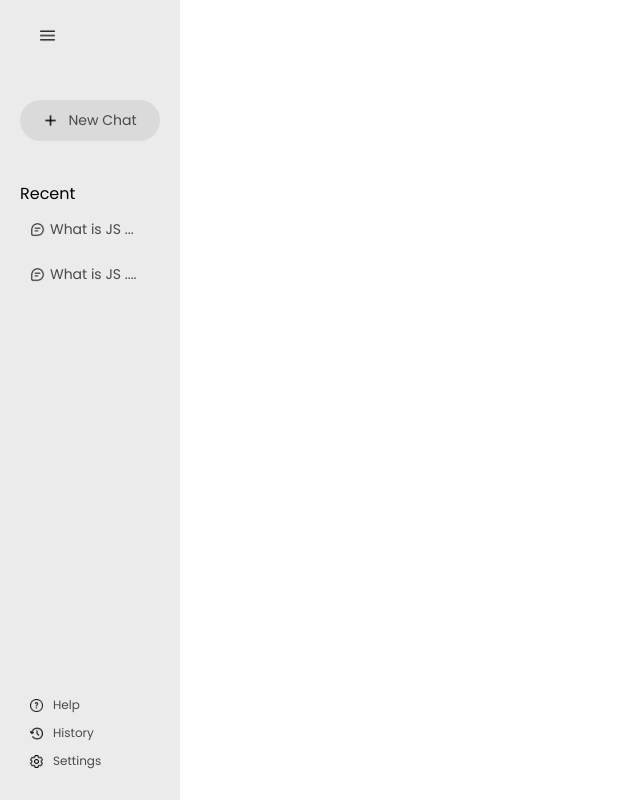
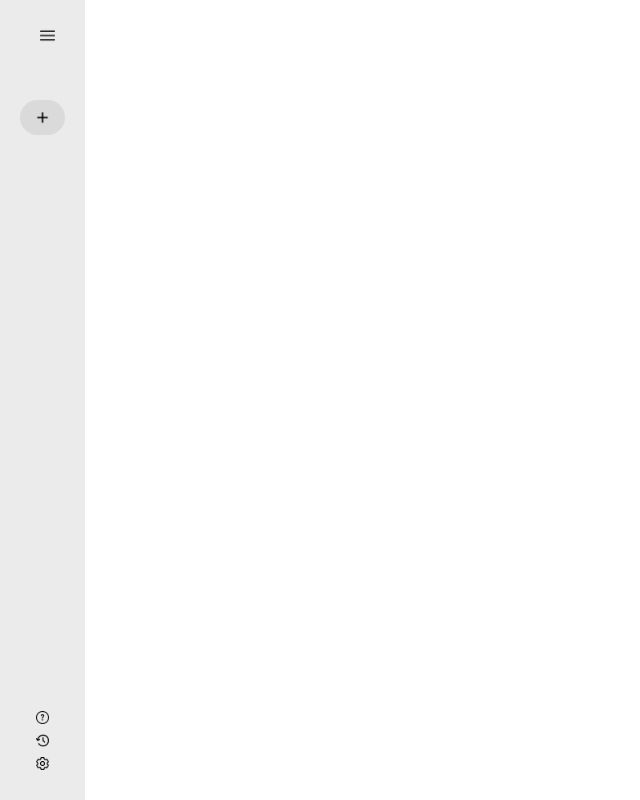
Before and after one commit to harishihan-c/Gemini-Clone, a React (Vite) app: page / in a window 1280 px wide. Shown: the whole page, without its empty margins (0-640 px from the left). Built offline with nearby package versions, Linux system fonts and the light colour scheme.

Commit message:
feat: add sidebar collape function

```diff
--- a/src/components/SideBar/SideBar.css
+++ b/src/components/SideBar/SideBar.css
@@ -5,7 +5,6 @@
   background-color: rgb(235, 235, 235);
   justify-content: space-between;
   padding: 25px 20px;
-  width: 180px;
 }
 
 .sidebar img {
@@ -69,6 +68,7 @@
   padding: 5px 10px;
   gap: 10px;
   font-size: 12px;
+  justify-content: center;
 }
 
 .bottom img {
--- a/src/components/SideBar/SideBar.jsx
+++ b/src/components/SideBar/SideBar.jsx
@@ -1,8 +1,10 @@
-import React from "react";
+import { useState } from "react";
 import "./SideBar.css";
 import { assets } from "../../assets/assets";
 
 const SideBar = () => {
+  const [extended, setExtended] = useState(false);
+
   return (
     <div className="sidebar">
       <div className="top">
@@ -10,9 +12,10 @@ const SideBar = () => {
 
         <div className="new-chat">
           <img src={assets.add} alt="" />
-          <p>New Chat</p>
+          {extended ? <p>New Chat</p> : null}
         </div>
 
+        {extended ? (
           <div className="recent">
             <p className="recent-title">Recent</p>
             <div className="recent-chat">
@@ -24,20 +27,21 @@ const SideBar = () => {
               <p>What is JS ....</p>
             </div>
           </div>
+        ) : null}
       </div>
 
       <div className="bottom">
         <div className="bottom-item recent-chat">
           <img src={assets.question} alt="" />
-          <p>Help</p>
+          {extended ? <p>Help</p> : null}
         </div>
         <div className="bottom-item recent-chat">
           <img src={assets.history} alt="" />
-          <p>History</p>
+          {extended ? <p>History</p> : null}
         </div>
         <div className="bottom-item recent-chat">
           <img src={assets.setting} alt="" />
-          <p>Settings</p>
+          {extended ? <p>Settings</p> : null}
         </div>
       </div>
     </div>
```
Lines whose indentation alone changed are shown as unchanged.
